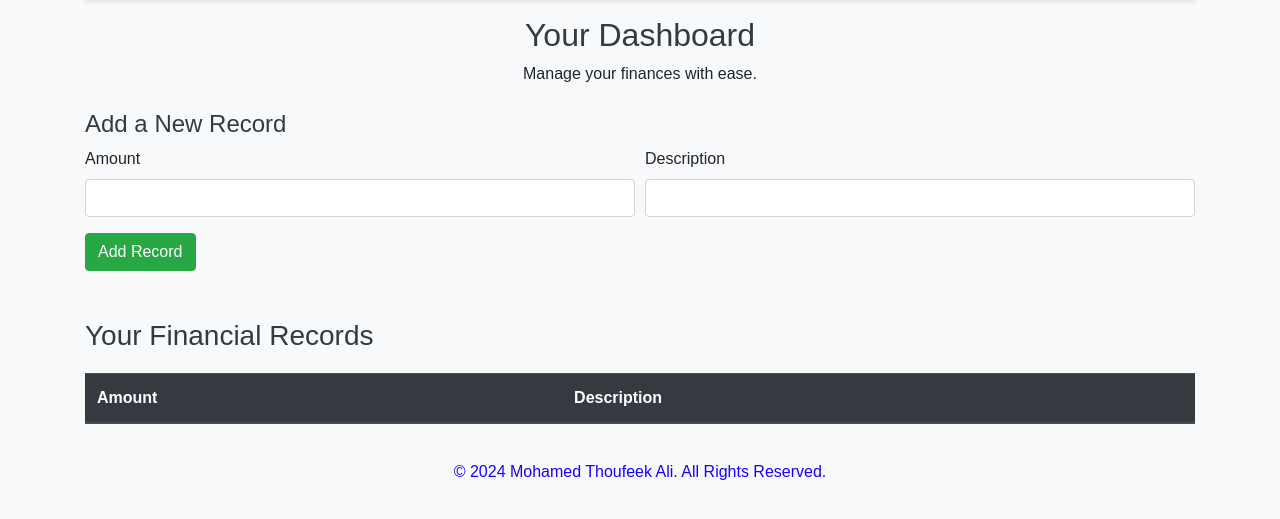
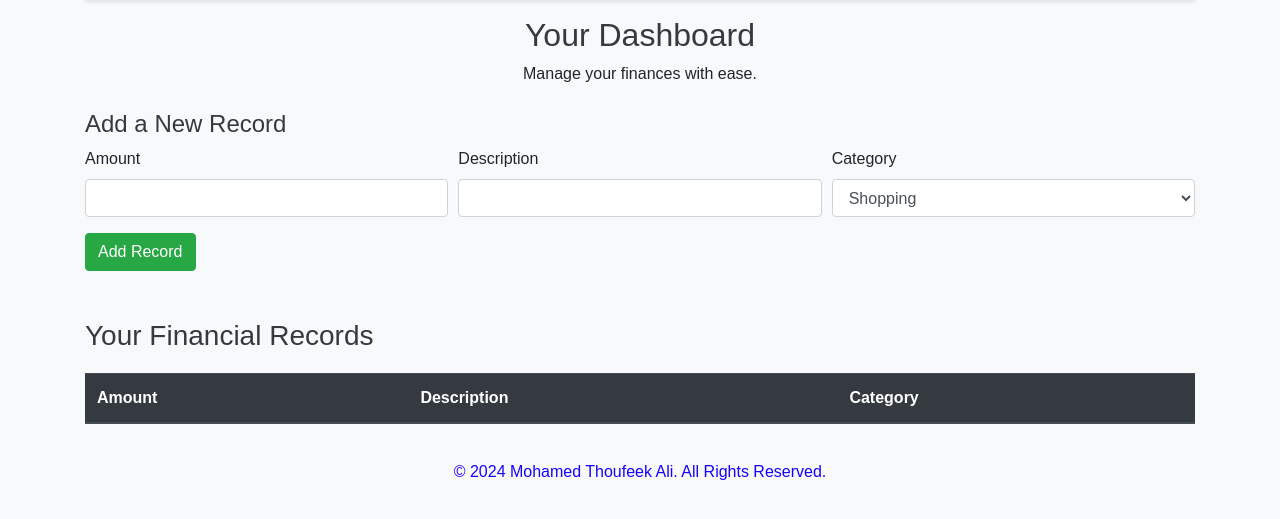
Before and after one commit to Thoufeek23/Personal_Finance_Tracker, a Flask app: page /dashboard in a window 1280 px wide. Shown: the part 106-625 px from the top of the page. Run offline with Flask 2, Linux system fonts and the light colour scheme; the visitor is signed in with stand-in values (Sample User, id 1); data comes from the database, SQL or seed files in the repository; data that the repository does not hold is empty; some libraries are stand-ins or nearby versions.

Commit message:
Category added

```diff
--- a/templates/dashboard.html
+++ b/templates/dashboard.html
@@ -7,13 +7,23 @@
 <form method="POST" action="{{ url_for('add_record') }}" class="mt-4">
     <h4>Add a New Record</h4>
     <div class="form-row">
-        <div class="form-group col-md-6">
+        <div class="form-group col-md-4">
             <label for="amount">Amount</label>
             <input type="number" name="amount" class="form-control" required>
         </div>
-        <div class="form-group col-md-6">
+        <div class="form-group col-md-4">
             <label for="description">Description</label>
             <input type="text" name="description" class="form-control" required>
+        </div>
+        <div class="form-group col-md-4">
+            <label for="category">Category</label>
+            <select name="category" class="form-control" required>
+                <option value="Shopping">Shopping</option>
+                <option value="Groceries">Groceries</option>
+                <option value="Food">Food</option>
+                <option value="Entertainment">Entertainment</option>
+                <option value="Others">Others</option>
+            </select>
         </div>
     </div>
     <button type="submit" class="btn btn-success">Add Record</button>
@@ -24,6 +34,7 @@
         <tr>
             <th>Amount</th>
             <th>Description</th>
+            <th>Category</th>
         </tr>
     </thead>
     <tbody>
@@ -31,10 +42,9 @@
             <tr>
                 <td>${{ record.amount }}</td>
                 <td>{{ record.description }}</td>
+                <td>{{ record.category }}</td>
             </tr>
         {% endfor %}
     </tbody>
 </table>
-
-
 {% endblock %}
```
